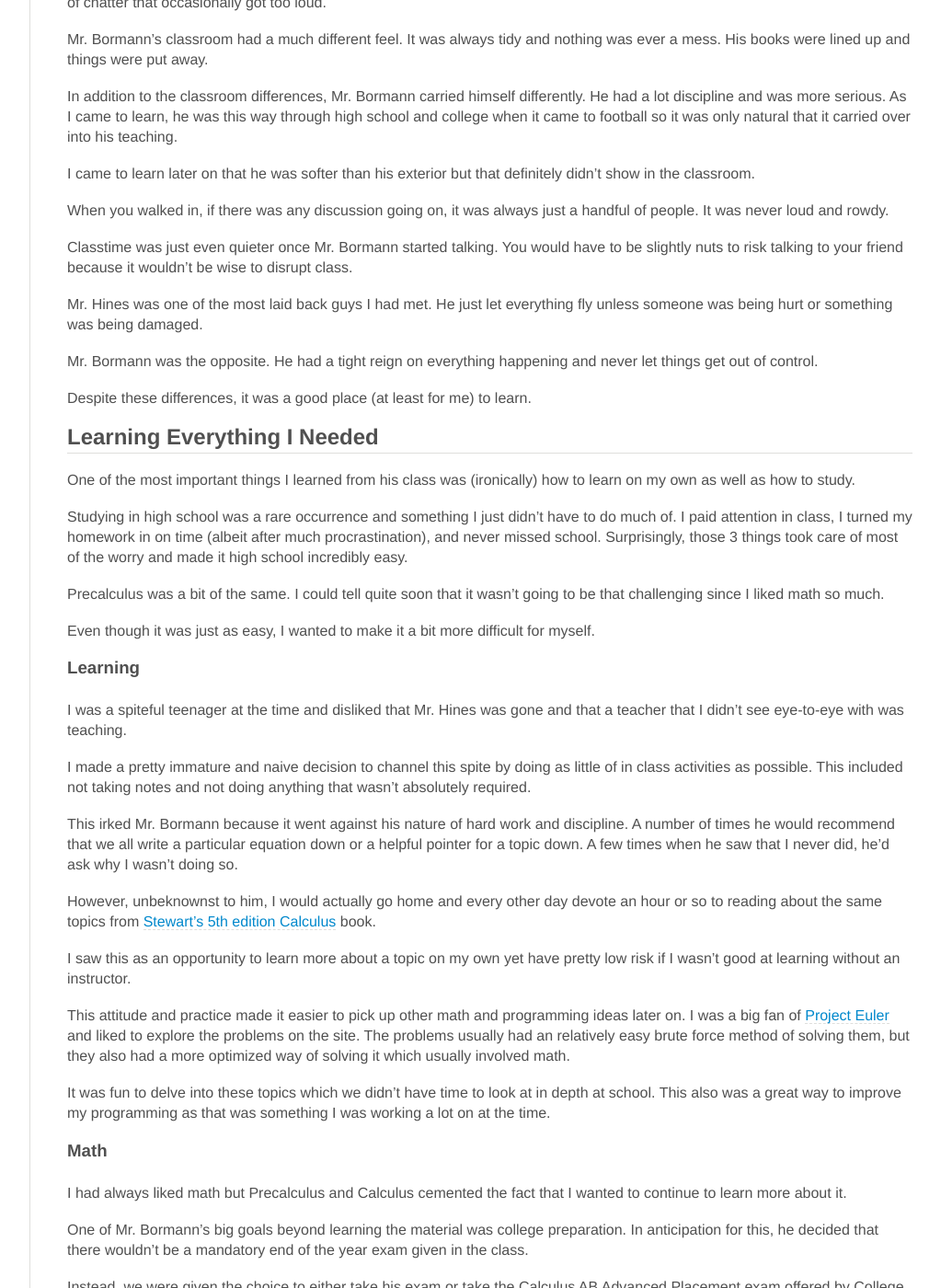
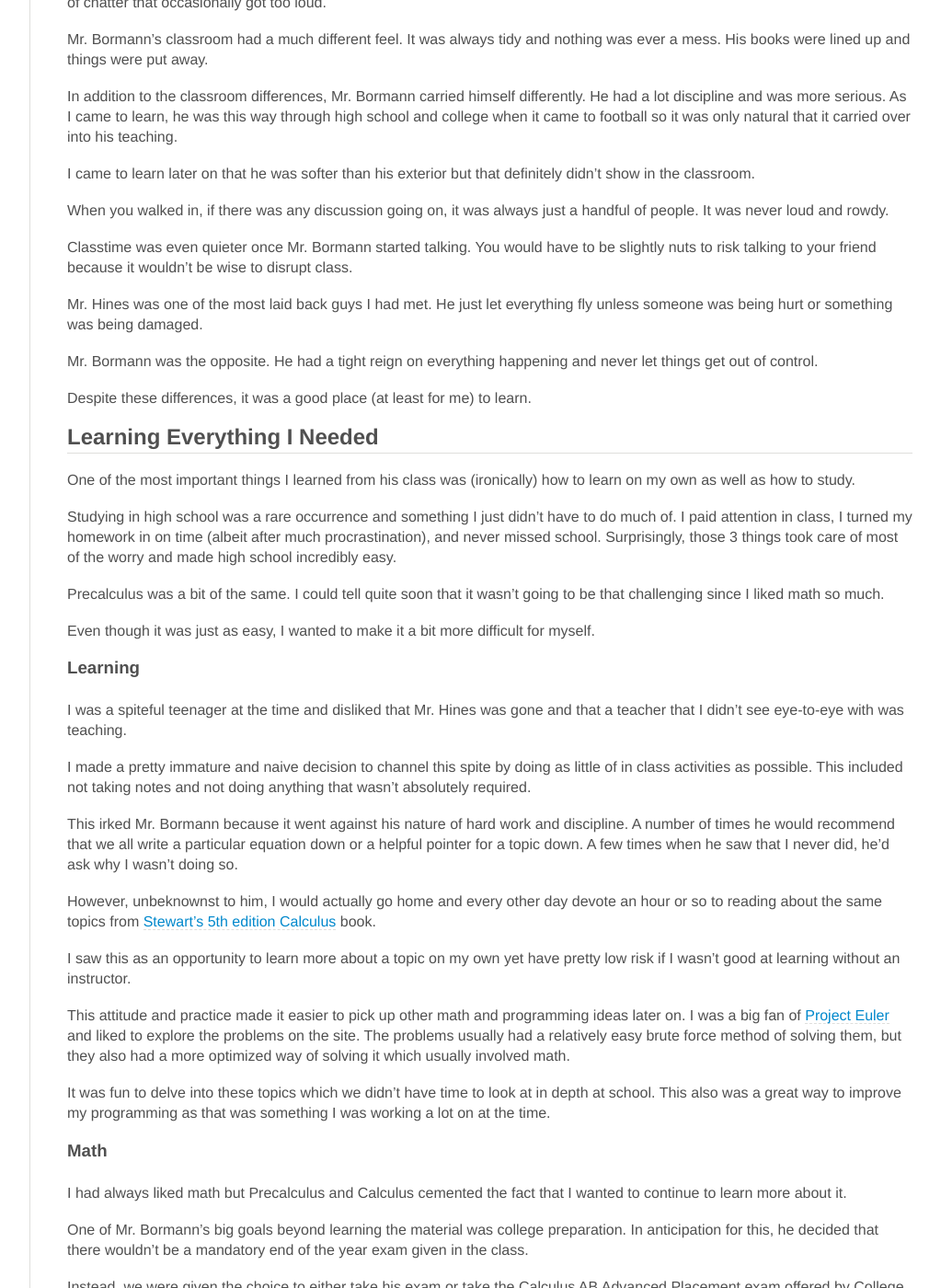
Before and after one commit to jdavis/jdavis.github.com, a Jekyll site: the page built from _posts/2015-03-07-calculus.md, in a window 1280 px wide and 1400 px high, scrolled down 2026 px. Shown: the whole window at 92% size, without its empty margins (198-1221 px from the left). Built offline with Jekyll 4.4.1, drawn with Linux system fonts in a browser that asks for light colours; nearby versions of some CDN libraries; some web fonts are replaced.

Commit message:
Fix up typos in Calculus post

```diff
--- a/_posts/2015-03-07-calculus.md
+++ b/_posts/2015-03-07-calculus.md
@@ -145,7 +145,7 @@ definitely didn't show in the classroom.
 When you walked in, if there was any discussion going on, it was always just
 a handful of people. It was never loud and rowdy.
 
-Classtime was just even quieter once Mr. Bormann started talking. You would have
+Classtime was  even quieter once Mr. Bormann started talking. You would have
 to be slightly nuts to risk talking to your friend because it wouldn't be wise
 to disrupt class.
 
@@ -165,7 +165,7 @@ to learn on my own as well as how to study.
 Studying in high school was a rare occurrence and something I just didn't have
 to do much of. I paid attention in class, I turned my homework in on time
 (albeit after much procrastination), and never missed school. Surprisingly,
-those 3 things took care of most of the worry and made it high school incredibly
+those 3 things took care of most of the worry and made high school incredibly
 easy.
 
 Precalculus was a bit of the same. I could tell quite soon that it wasn't going
@@ -197,7 +197,7 @@ pretty low risk if I wasn't good at learning without an instructor.
 
 This attitude and practice made it easier to pick up other math and programming
 ideas later on. I was a big fan of [Project Euler][euler] and liked to explore
-the problems on the site. The problems usually had an relatively easy brute
+the problems on the site. The problems usually had a relatively easy brute
 force method of solving them, but they also had a more optimized way of solving
 it which usually involved math.
 
```
